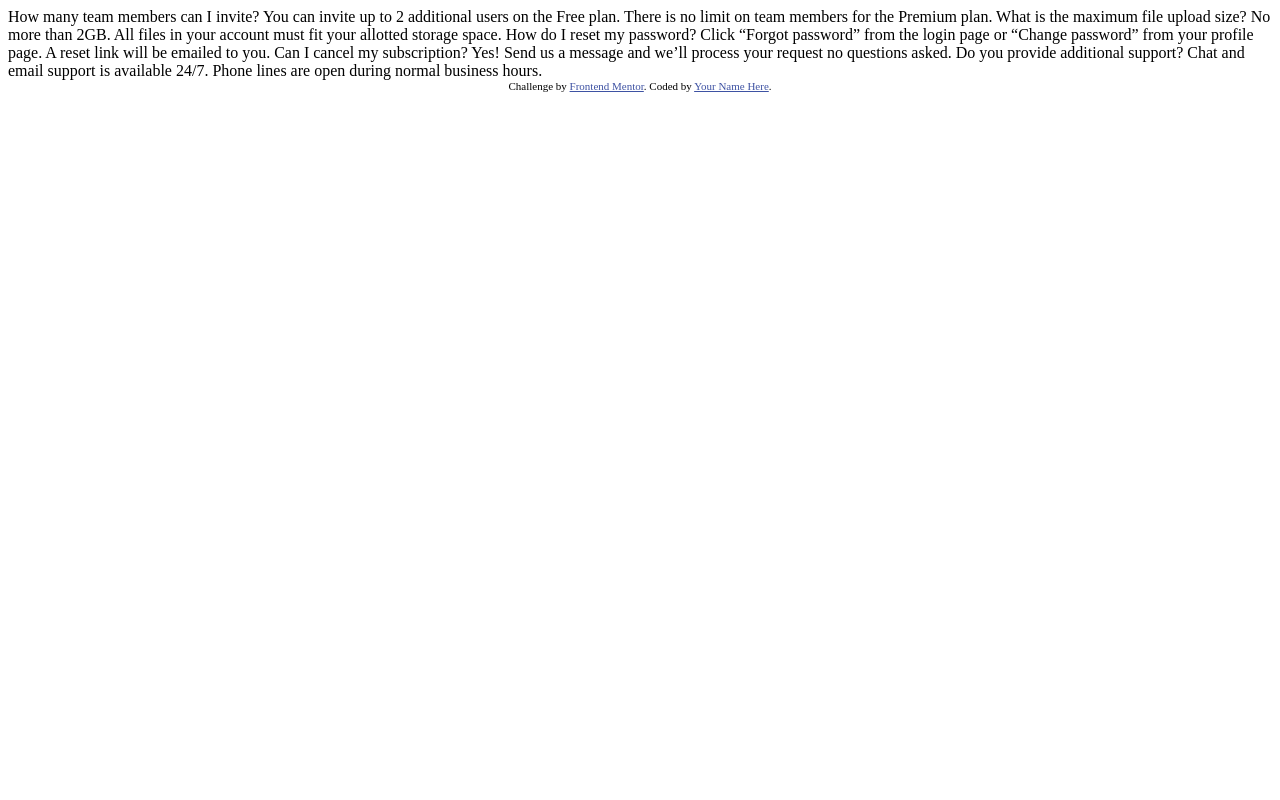
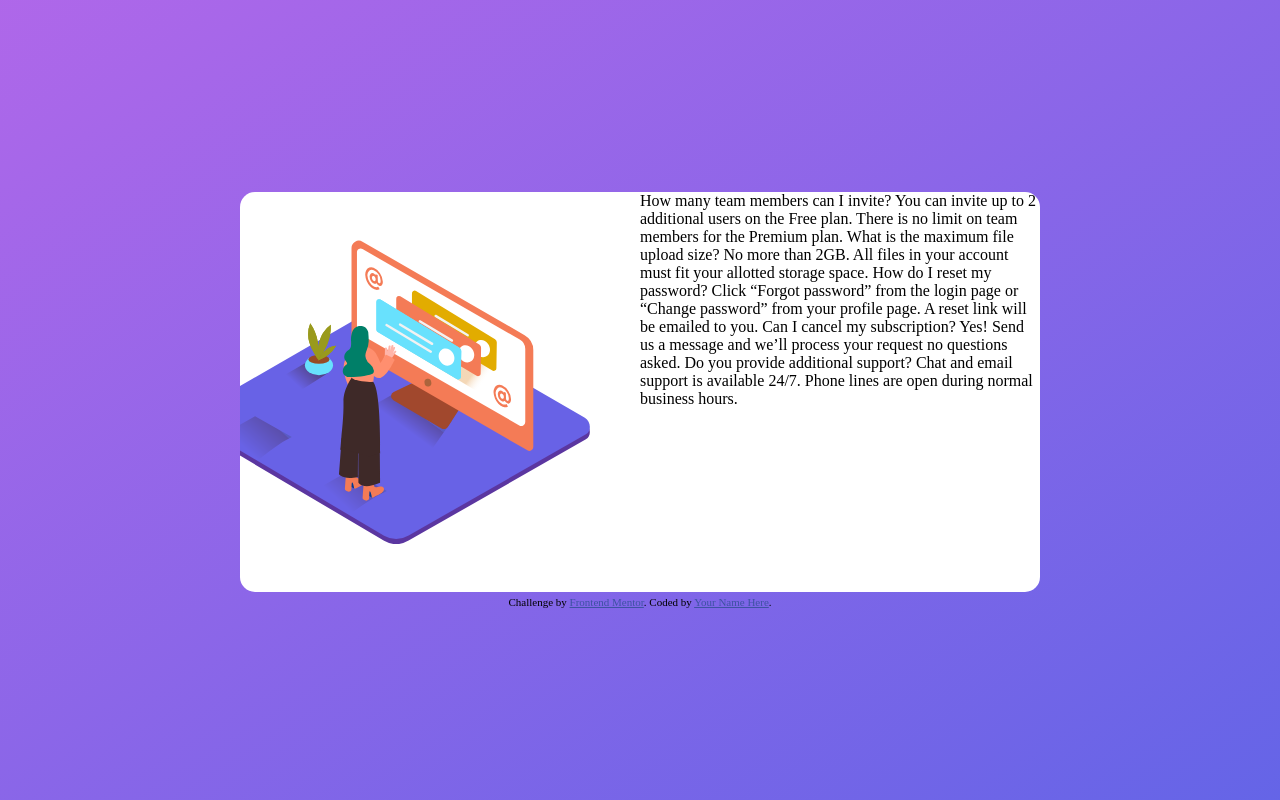
Before and after one commit to Gabrieldrc/faqAccordionCardMain, a plain HTML site: page index.html in a window 1280 px wide. Drawn offline with Linux system fonts and the light colour scheme.

Commit message:
structure started

```diff
--- /dev/null
+++ b/css/desktop.style.css
@@ -0,0 +1,41 @@
+body {
+  padding: 0px;
+  margin: 0px;
+}
+
+.body_content {
+  width: 100%;
+  height: 100vh;
+  background-image: linear-gradient(to bottom right, hsl(273, 75%, 66%), hsl(240, 73%, 65%));
+  display: grid;
+  grid-column: auto;
+  justify-content: center;
+  align-content: center;
+}
+
+.main_container {
+  width: 800px;
+  height: 400px;
+  background-color: white;
+  border-radius: 15px;
+  display: inline-grid;
+  grid-template-columns: 50% 50%;
+}
+.column {
+  position: relative;
+}
+
+.main_picture {
+  background-image: url(../images/illustration-woman-online-desktop.svg);
+  background-repeat: no-repeat;
+  background-position: -50px 50%;
+  background-size: contain;
+}
+
+.attribution {
+  font-size: 11px;
+  text-align: center;
+}
+.attribution a {
+  color: hsl(228, 45%, 44%);
+}
--- a/index.html
+++ b/index.html
@@ -9,12 +9,16 @@
   <title>Frontend Mentor | FAQ Accordion Card</title>
 
   <!-- Feel free to remove these styles or customise in your own stylesheet 👍 -->
-  <style>
-    .attribution { font-size: 11px; text-align: center; }
-    .attribution a { color: hsl(228, 45%, 44%); }
-  </style>
+  <link rel="stylesheet" href="./css/desktop.style.css">
 </head>
 <body>
+  <div class="body_content">
+    <div>
+      <div class="main_container">
+        <div class="column main_picture">
+          <div id="main_picture"></div>
+        </div>
+        <div class="column">
           How many team members can I invite?
           You can invite up to 2 additional users on the Free plan. There is no limit on
           team members for the Premium plan.
@@ -31,10 +35,13 @@
 
           Do you provide additional support?
           Chat and email support is available 24/7. Phone lines are open during normal business hours.
-
+        </div>
+      </div>
       <div class="attribution">
         Challenge by <a href="https://www.frontendmentor.io?ref=challenge" target="_blank">Frontend Mentor</a>.
         Coded by <a href="#">Your Name Here</a>.
       </div>
+    </div>
+  </div>
 </body>
 </html>
```
Also changed, not shown: css/mobile.style.css (added). Lines whose indentation alone changed are shown as unchanged.
